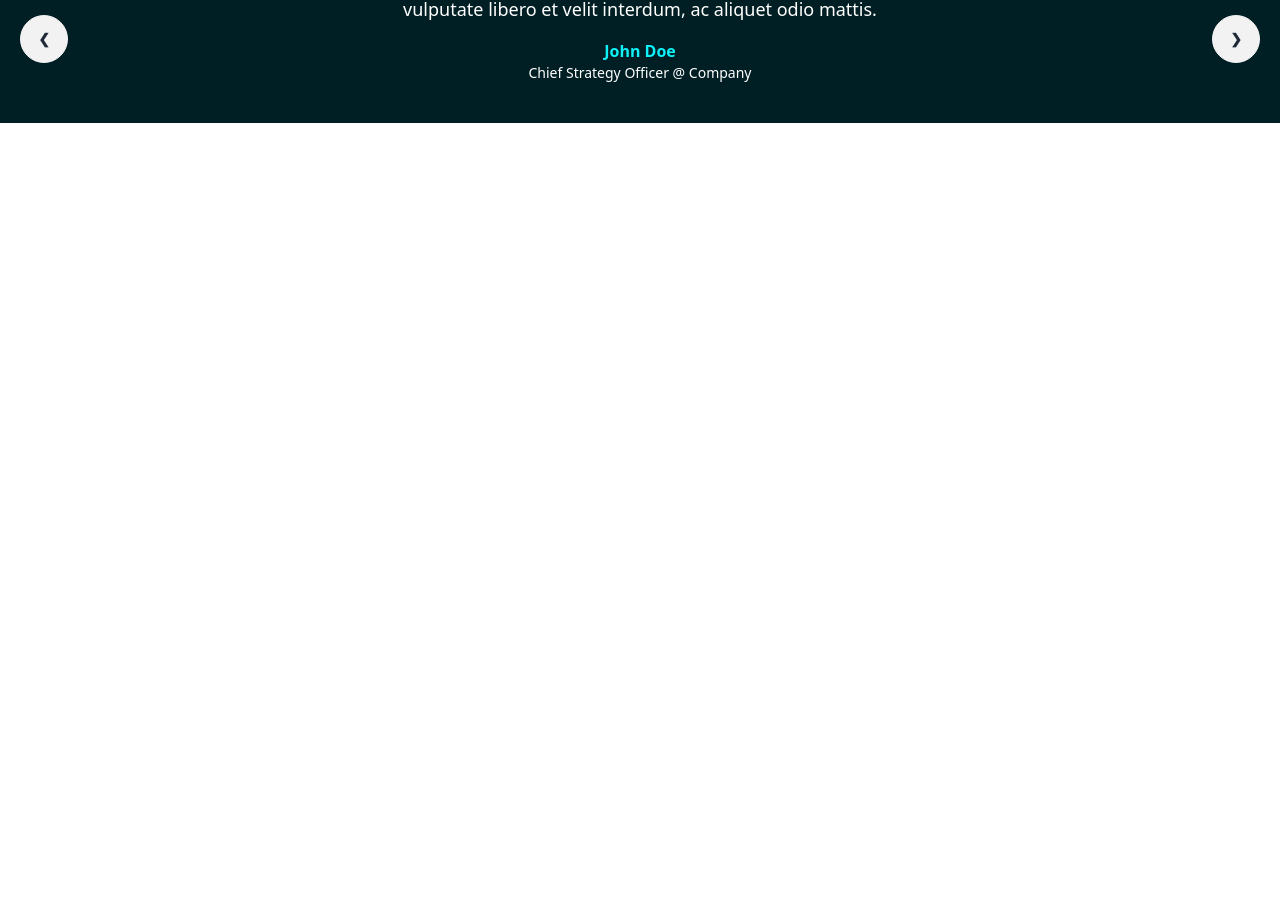
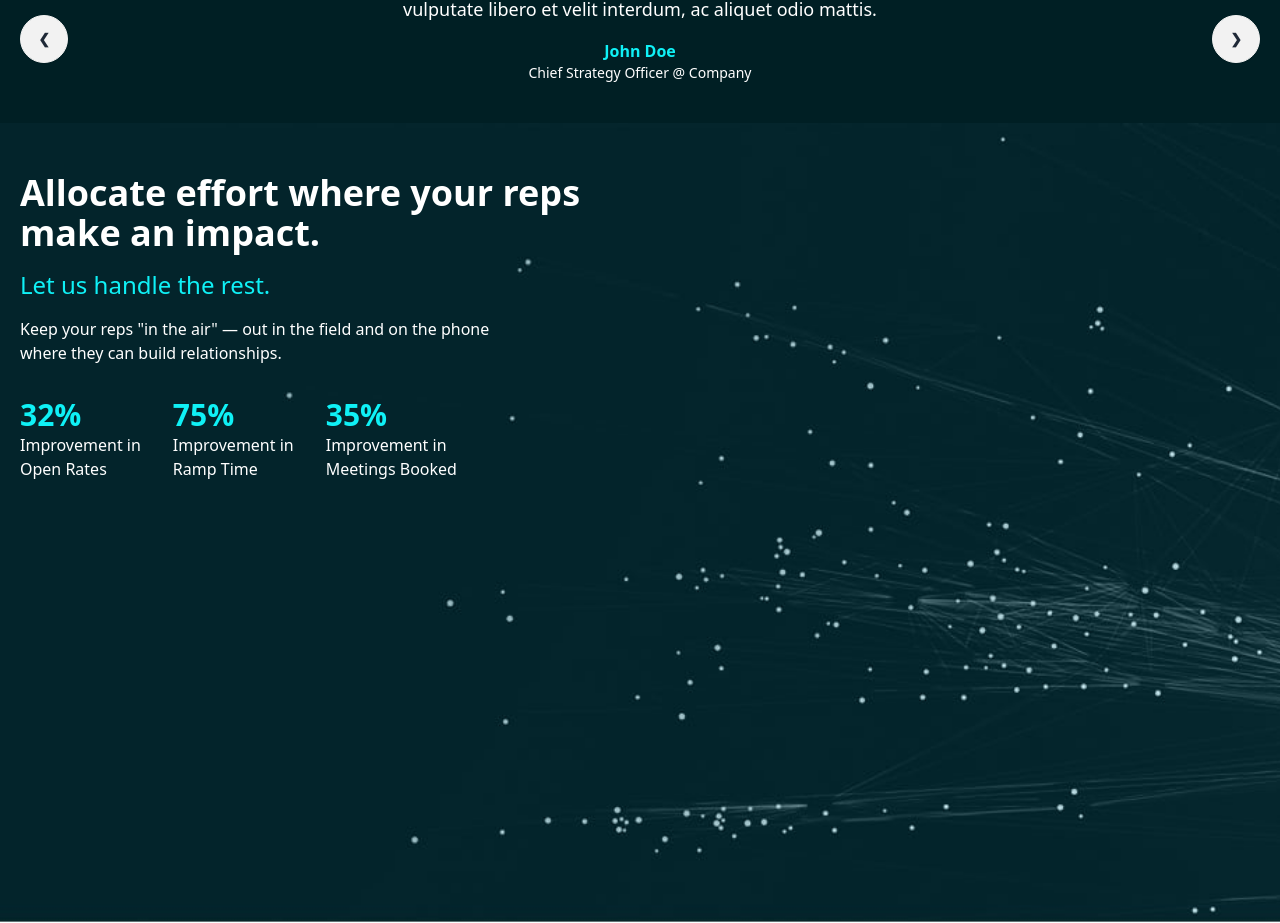
Before and after one commit to programmerrabbanii/hab-assignment-seven-, a React (Vite) app: page / in a window 1280 px wide. Shown: the part 2239-3162 px from the top of the page. Before the commit the page ends 2362 px from the top, so only its background shows below. Built offline with nearby package versions, Linux system fonts and the light colour scheme.

Commit message:
import alloc from '../assets/bannar.jsx.jpeg';

```diff
--- a/src/App.jsx
+++ b/src/App.jsx
@@ -1,3 +1,4 @@
+import Allocate from './components/Allocate'
 import Bannar from './components/Bannar'
 import BannarBottom from './components/BannarBottom'
 import Carousel from './components/Carousel'
@@ -12,6 +13,7 @@ function App() {
      <BannarBottom></BannarBottom>
      <TrainYour></TrainYour>
      <Carousel></Carousel>
+     <Allocate></Allocate>
     </>
   )
 }
--- /dev/null
+++ b/src/components/Allocate.jsx
@@ -0,0 +1,46 @@
+import alloc from '../assets/bannar.jsx.jpeg';
+
+const Allocate = () => {
+  return (
+    <div
+      style={{
+        backgroundImage: `url(${alloc})`,
+        backgroundSize: 'cover',
+        backgroundPosition: 'center',
+        padding: '50px 20px',
+      }}
+      className="text-white flex items-start justify-start min-h-screen"
+    >
+      {/* Content Section */}
+      <div className="max-w-3xl">
+        {/* Title Section */}
+        <h1 className="text-2xl md:text-4xl font-semibold mb-4">
+          Allocate effort where your reps <br /> make an impact.
+        </h1>
+        <h3 className="text-lg md:text-2xl text-[#0FF1F6] mb-4">Let us handle the rest.</h3>
+        <p className="text-sm md:text-base mb-8">
+          Keep your reps "in the air" — out in the field and on the phone <br /> where they can build
+          relationships.
+        </p>
+
+        {/* Stats Section */}
+        <div className="flex gap-8">
+          <div className="text-left">
+            <h2 className="text-3xl font-bold text-[#0FF1F6]">32%</h2>
+            <p>Improvement in <br /> Open Rates</p>
+          </div>
+          <div className="text-left">
+            <h2 className="text-3xl font-bold text-[#0FF1F6]">75%</h2>
+            <p>Improvement in <br /> Ramp Time</p>
+          </div>
+          <div className="text-left">
+            <h2 className="text-3xl font-bold text-[#0FF1F6]">35%</h2>
+            <p>Improvement in <br /> Meetings Booked</p>
+          </div>
+        </div>
+      </div>
+    </div>
+  );
+};
+
+export default Allocate;
```
